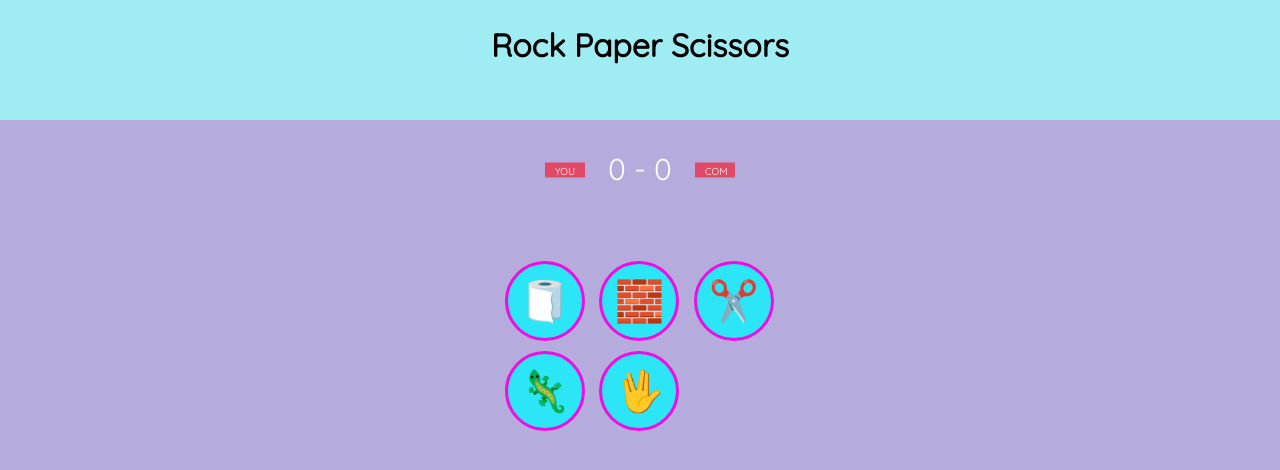
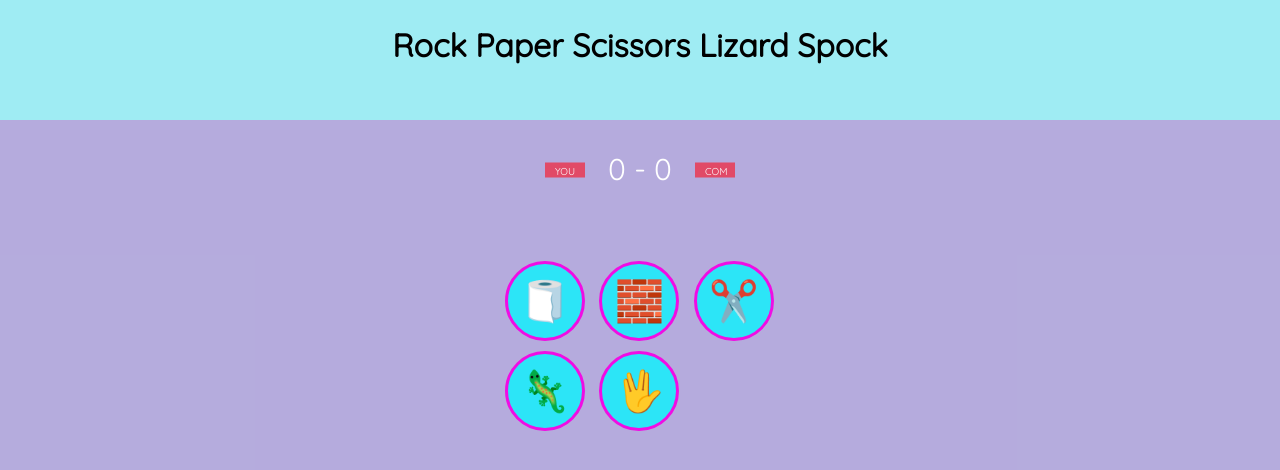
Before and after one commit to DennisVN/rock-paper-scissors, a plain HTML site: page index.html in a window 1280 px wide. Drawn offline with Linux system fonts and the light colour scheme.

Commit message:
Add Lizard SPock to title tag, doublecheck screenshot.png

```diff
--- a/index.html
+++ b/index.html
@@ -10,7 +10,7 @@
 </head>
 <body>
 	<header class="header">
-		<h1>Rock Paper Scissors </h1>
+		<h1>Rock Paper Scissors Lizard Spock</h1>
 	</header>
 	<div class="container">
 	    <div class="score-container">
```
Also changed, not shown: images/screenshott.png (added).
